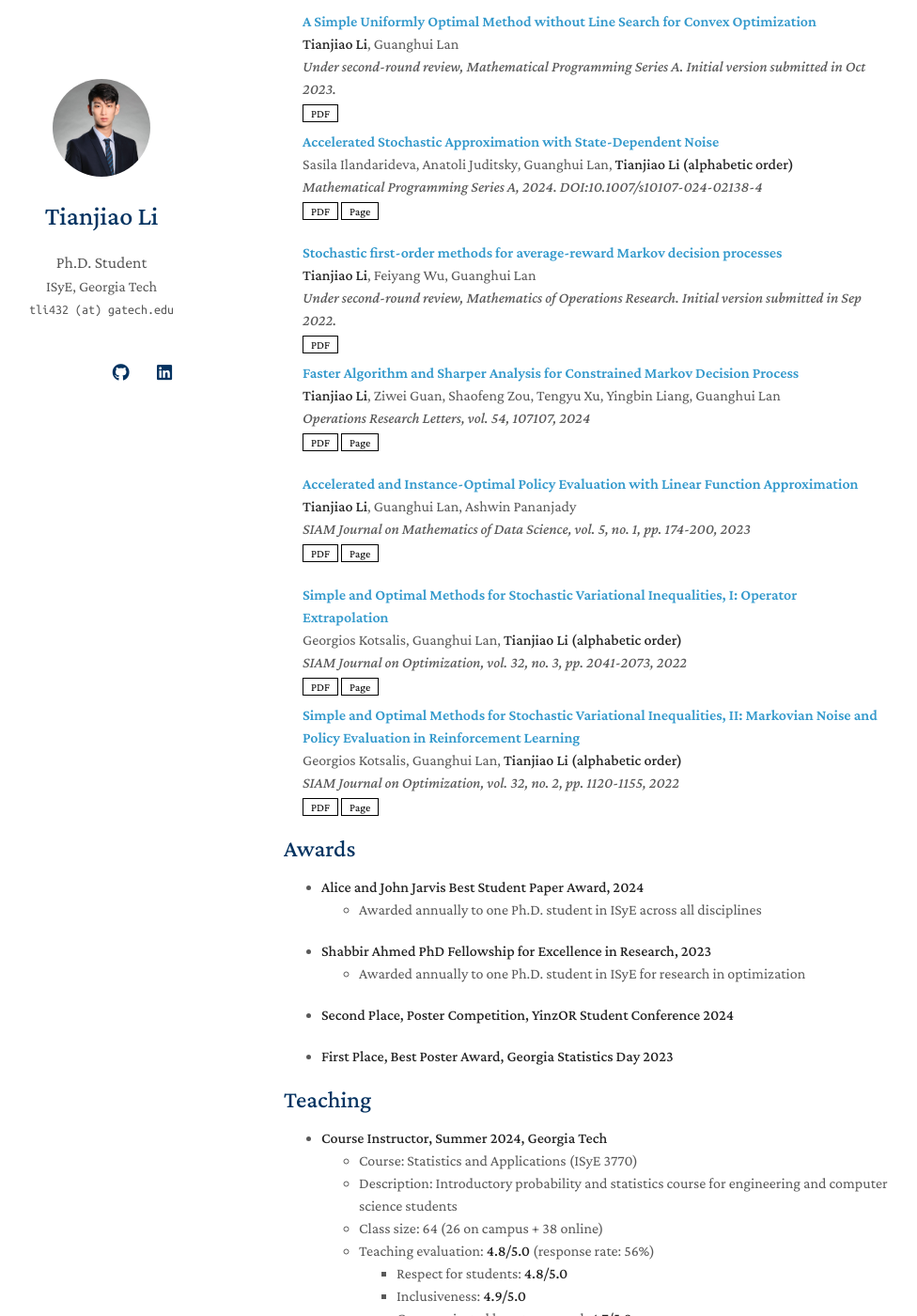
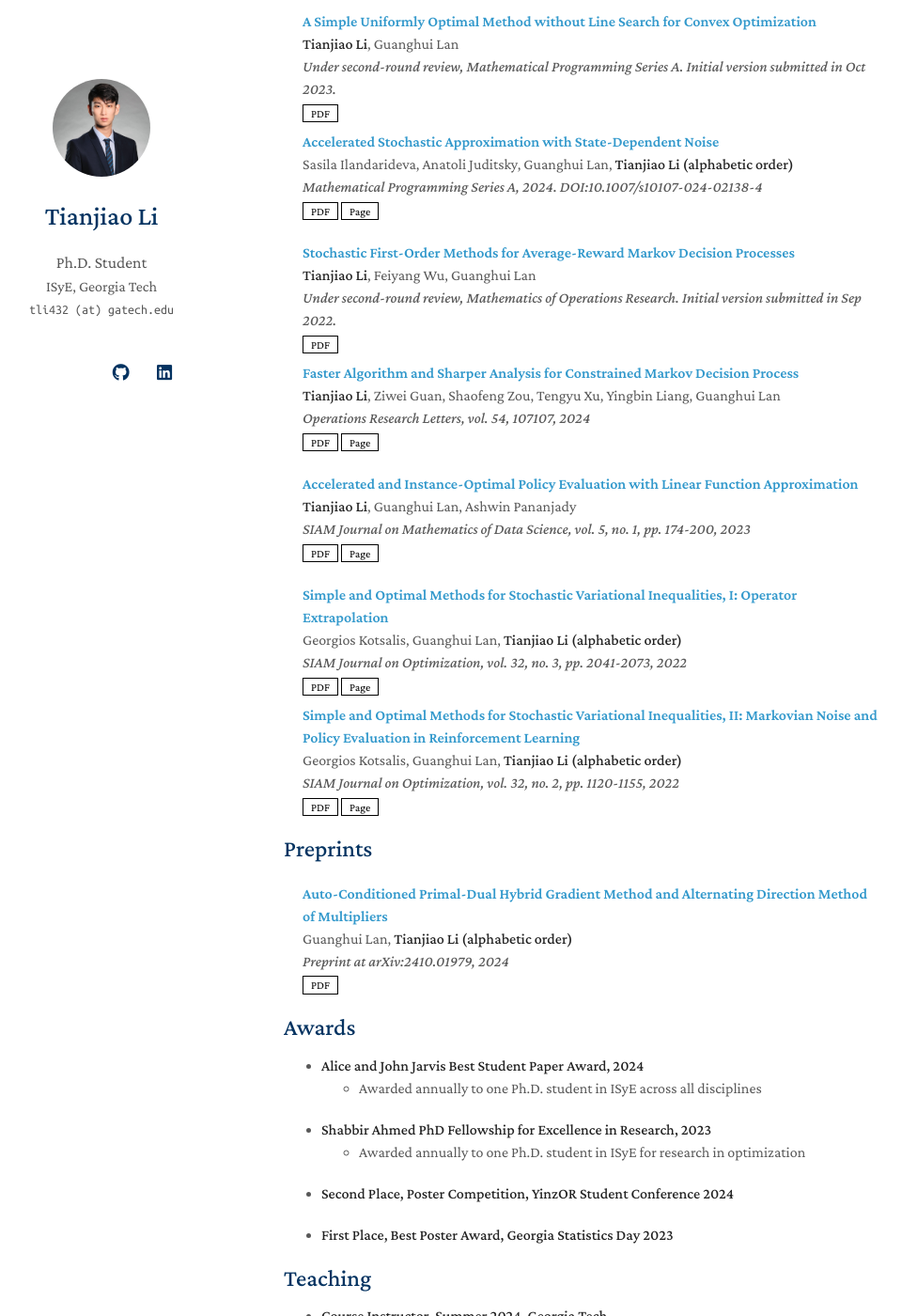
Before and after one commit to tli432/tli432.github.io, a Jekyll site: the page built from index.md, in a window 1280 px wide and 1400 px high, scrolled down 530 px. Shown: the whole window at 94% size, without its empty margins (168-1144 px from the left). Built offline with Jekyll 4.4.1, drawn with Linux system fonts in a browser that asks for light colours; nearby versions of some CDN libraries; a style sheet for code colours, icons or effects is not loaded; our own code applies the rules of GitHub Pages for plain Markdown files; some of the changed text lies outside the part shown.

Commit message:
added preprints section

```diff
--- /dev/null
+++ b/_data/preprints.yml
@@ -0,0 +1,10 @@
+main:
+
+  - title: "Auto-Conditioned Primal-Dual Hybrid Gradient Method and Alternating Direction Method of Multipliers"
+    authors: Guanghui Lan, <strong>Tianjiao Li (alphabetic order)</strong>
+    # conference_short: MICCAI
+    journal: Preprint at arXiv:2410.01979, 2024
+    pdf: https://arxiv.org/pdf/2410.01979.pdf
+    # bibtex: https://scholar.googleusercontent.com/scholar.bib?q=info:iBma3nDE2RMJ:scholar.google.com/&output=citation&scisdr=ClH4ZR_KEN2Ahlzj_uY:AFWwaeYAAAAAZffl5ubMzRCYzmdeCTNOtFjR7_8&scisig=AFWwaeYAAAAAZffl5liqEMp6S8ty28MOLUvZbbE&scisf=4&ct=citation&cd=-1&hl=en
+    # image: ./assets/img/teaser_example_2.png
+    # notes: Submitted to
--- a/_data/publications.yml
+++ b/_data/publications.yml
@@ -19,7 +19,7 @@ main:
     page: https://doi.org/10.1007/s10107-024-02138-4
     # image: ./assets/img/teaser_example.png
 
-  - title: "Stochastic first-order methods for average-reward Markov decision processes"
+  - title: "Stochastic First-Order Methods for Average-Reward Markov Decision Processes"
     authors: <strong>Tianjiao Li</strong>, Feiyang Wu, Guanghui Lan
     # conference_short: CVPR
     journal: Under second-round review, Mathematics of Operations Research. Initial version submitted in Sep 2022.
--- /dev/null
+++ b/_includes/preprints.md
@@ -0,0 +1,43 @@
+<h2 id="preprints" style="margin: 0px 0px -10px;">Preprints</h2>
+
+<div class="publications">
+<ol class="bibliography">
+
+{% for link in site.data.preprints.main %}
+
+<li>
+<div class="pub-row">
+  <div class="col-sm-9" style="position: relative;padding-right: 15px;padding-left: 20px;">
+      <div class="title"><a href="{{ link.pdf }}">{{ link.title }}</a></div>
+      <div class="author">{{ link.authors }}</div>
+      <div class="periodical"><em>{{ link.journal }}</em>
+      </div>
+    <div class="links">
+      {% if link.pdf %}
+      <a href="{{ link.pdf }}" class="btn btn-sm z-depth-0" role="button" target="_blank" style="font-size:12px;">PDF</a>
+      {% endif %}
+      {% if link.code %}
+      <a href="{{ link.code }}" class="btn btn-sm z-depth-0" role="button" target="_blank" style="font-size:12px;">Code</a>
+      {% endif %}
+      {% if link.page %}
+      <a href="{{ link.page }}" class="btn btn-sm z-depth-0" role="button" target="_blank" style="font-size:12px;">Page</a>
+      {% endif %}
+      {% if link.bibtex %}
+      <a href="{{ link.bibtex }}" class="btn btn-sm z-depth-0" role="button" target="_blank" style="font-size:12px;">BibTex</a>
+      {% endif %}
+      {% if link.notes %}
+      <strong> <i style="color:#e74d3c">{{ link.notes }}</i></strong>
+      {% endif %}
+      {% if link.others %}
+      {{ link.others }}
+      {% endif %}
+    </div>
+  </div>
+</div>
+</li>
+
+
+{% endfor %}
+
+</ol>
+</div>
--- a/index.md
+++ b/index.md
@@ -18,6 +18,8 @@ My research focuses on the design and analysis of efficient algorithms for *Nonl
 - **Applications:** healthcare, E-commerce, finance, etc
 
 {% include_relative _includes/publications.md %}
+
+{% include_relative _includes/preprints.md %}
 
 ## Awards
 
```
Also changed, not shown: other parts of index.md (+2 -2 lines), 5 other files.
